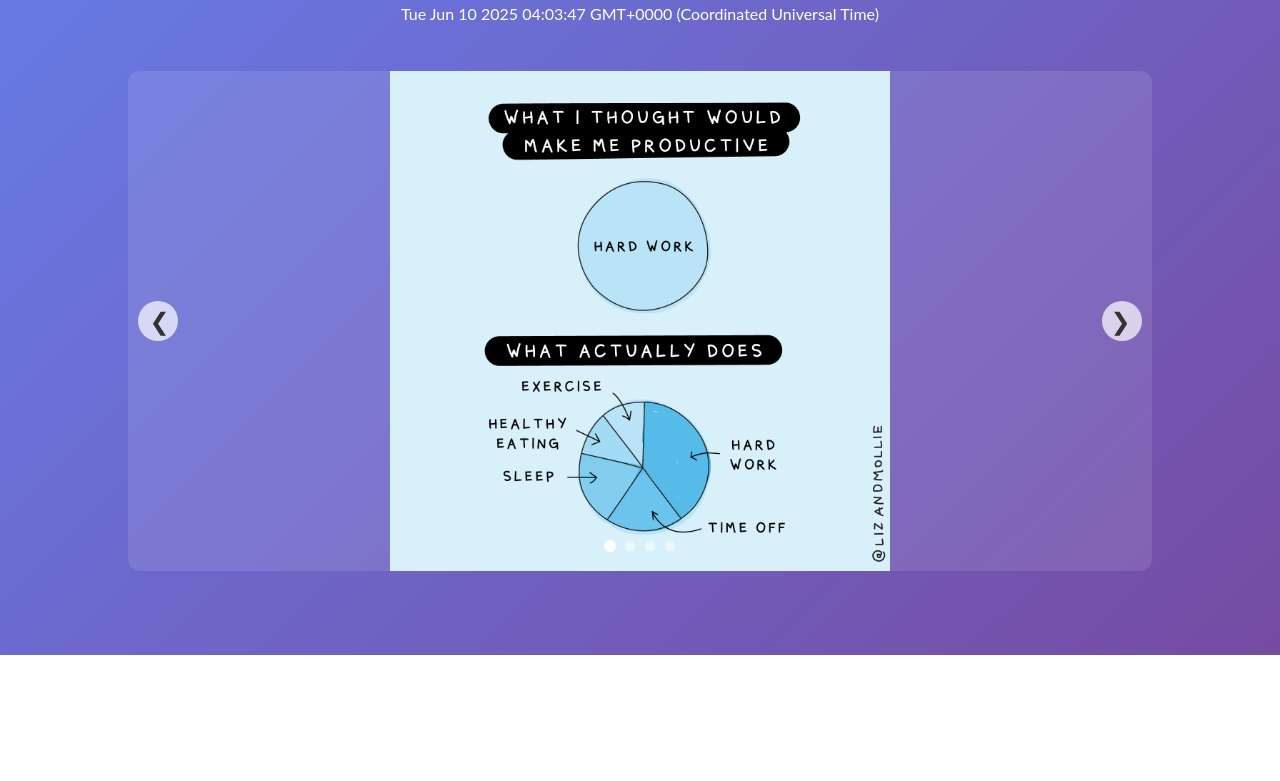
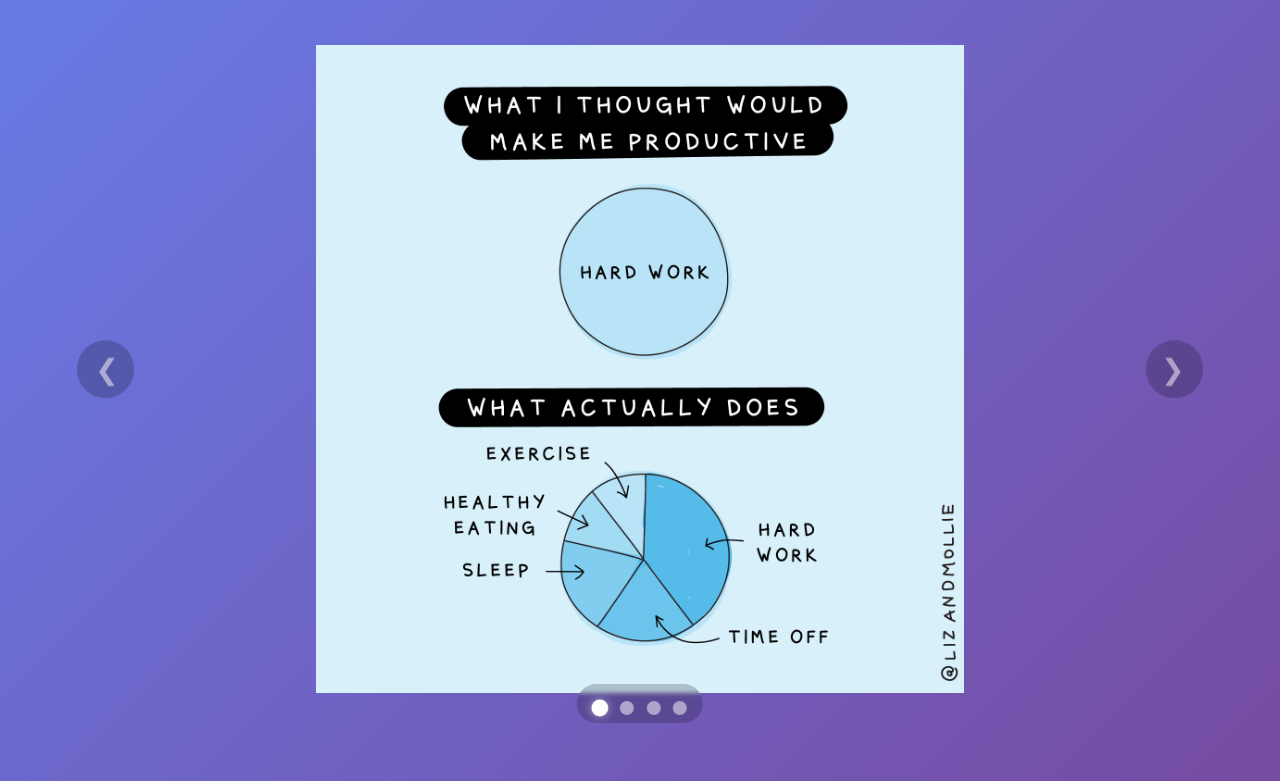
Before and after one commit to mapugina/basic-html-site, a plain HTML site: page index.html in a window 1280 px wide. Shown: the part 145-926 px from the top of the page. Before the commit the page ends 800 px from the top, so only its background shows below. Drawn offline with Linux system fonts and the light colour scheme.

Commit message:
Improves styling

```diff
--- a/styles.css
+++ b/styles.css
@@ -46,7 +46,7 @@
   body {
     min-height: 100vh;
     margin: 0;
-    padding: 20px;
+    padding: clamp(10px, 2vw, 40px);
     display: flex;
     flex-direction: column;
     align-items: center;
@@ -87,12 +87,11 @@
 
   .carousel {
     position: relative;
-    width: 80vw;
-    height: 500px;  /* Fixed height instead of vh */
-    max-width: 1200px;
+    width: min(90vw, 1800px);
+    aspect-ratio: 16/9;
     margin: 2rem auto;
-    border-radius: 12px;
-    background: rgba(255, 255, 255, 0.1);
+    margin-bottom: calc(2rem + 30px); /* Add space for the navigation dots */
+    border-radius: clamp(8px, 1vw, 16px);
   }
 
   .carousel__viewport {
@@ -166,48 +165,53 @@
     top: 50%;
     transform: translateY(-50%);
     z-index: 10;
-    background: rgba(255, 255, 255, 0.7);
+    background: rgba(0, 0, 0, 0.2);
     border: none;
-    width: 40px;
-    height: 40px;
+    width: clamp(35px, 4.5vw, 65px);
+    height: clamp(35px, 4.5vw, 65px);
     border-radius: 50%;
     cursor: pointer;
-    transition: background-color 0.3s;
-    font-size: 24px;
-    line-height: 40px;
-    color: #333;
+    transition: all 0.3s;
+    font-size: clamp(18px, 2.2vw, 34px);
+    line-height: clamp(35px, 4.5vw, 65px);
+    color: rgba(255, 255, 255, 0.5);
+    backdrop-filter: blur(2px);
   }
 
   .carousel__button:hover {
-    background: rgba(255, 255, 255, 0.9);
+    background: rgba(0, 0, 0, 0.3);
+    color: rgba(255, 255, 255, 1);
+    transform: translateY(-50%) scale(1.1);
+    box-shadow: 0 0 8px rgba(255, 255, 255, 0.3);
   }
 
   .carousel__button--prev {
-    left: 10px;
+    left: clamp(5px, 1vw, 20px);
     padding-right: 3px;
   }
 
   .carousel__button--next {
-    right: 10px;
+    right: clamp(5px, 1vw, 20px);
     padding-left: 3px;
   }
 
   .carousel__nav {
     position: absolute;
-    bottom: 20px;
+    bottom: -30px; /* Move below the carousel */
     left: 50%;
     transform: translateX(-50%);
     display: flex;
-    gap: 10px;
+    gap: clamp(5px, 1vw, 15px);
     z-index: 10;
-    list-style: none;
-    margin: 0;
-    padding: 0;
+    background: rgba(0, 0, 0, 0.2);
+    padding: 8px 16px;
+    border-radius: 20px;
+    backdrop-filter: blur(2px);
   }
 
   .carousel__nav-button {
-    width: 10px;
-    height: 10px;
+    width: clamp(10px, 1.2vw, 14px);
+    height: clamp(10px, 1.2vw, 14px);
     border-radius: 50%;
     border: none;
     background: rgba(255, 255, 255, 0.5);
@@ -221,6 +225,7 @@
   .carousel__nav-button.is-active {
     background: rgba(255, 255, 255, 1);
     transform: scale(1.2);
+    box-shadow: 0 0 8px rgba(255, 255, 255, 0.5);
   }
 
   /* Individual slide backgrounds */
@@ -239,3 +244,27 @@
 #carousel__slide4 {
     background-image: url("imgs/4.jpg");
 }
+
+/* Media Queries for different screen sizes */
+@media (max-width: 480px) {
+    .carousel {
+        aspect-ratio: 4/3;  /* More square ratio for mobile */
+        width: 95vw;
+    }
+}
+
+@media (min-width: 481px) and (max-width: 1024px) {
+    .carousel {
+        aspect-ratio: 3/2;  /* Balanced ratio for tablets */
+    }
+}
+
+@media (min-width: 2560px) {
+    .carousel {
+        max-width: 2400px;  /* Cap maximum size for 4K displays */
+    }
+
+    body {
+        font-size: 18px;  /* Larger base font for 4K */
+    }
+}
```
